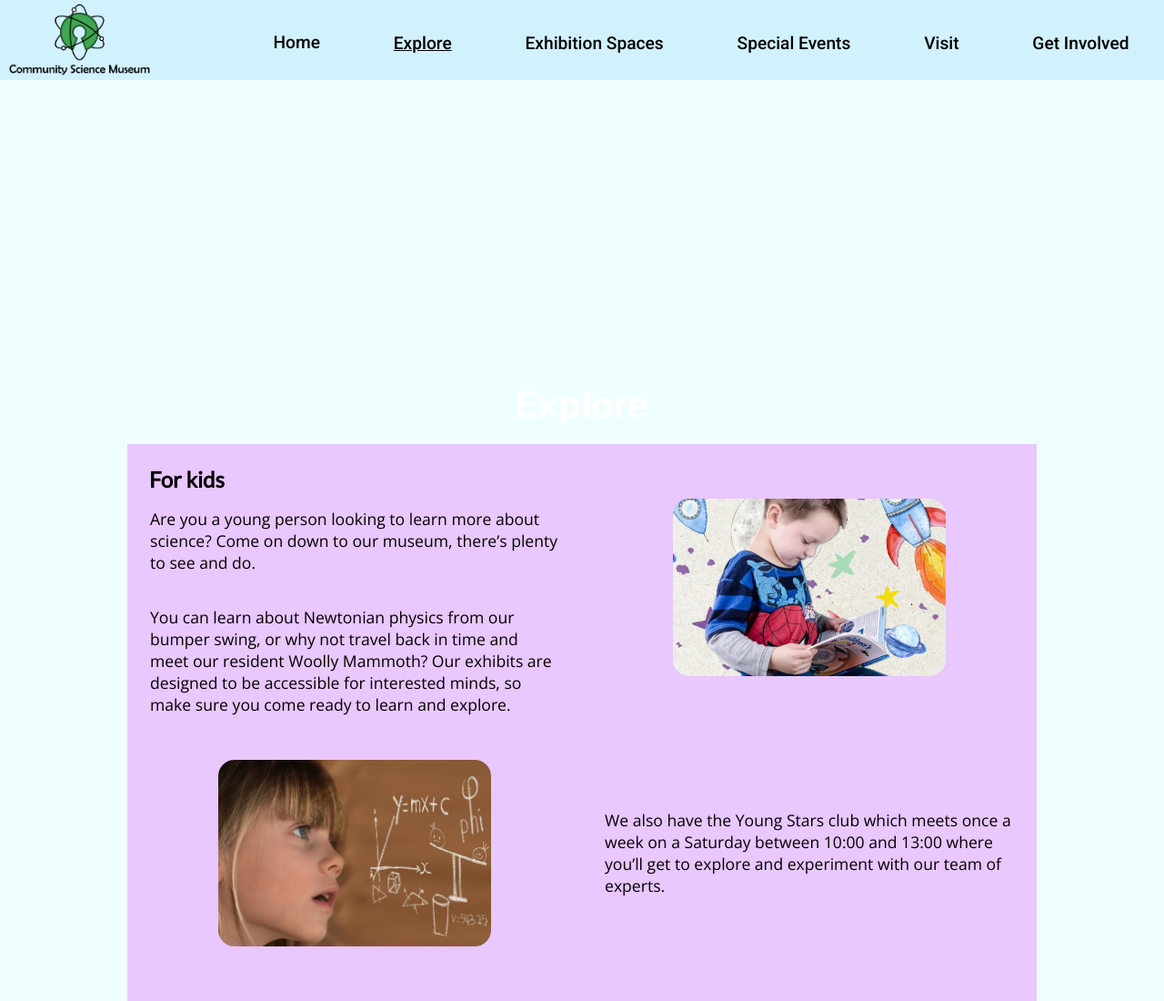
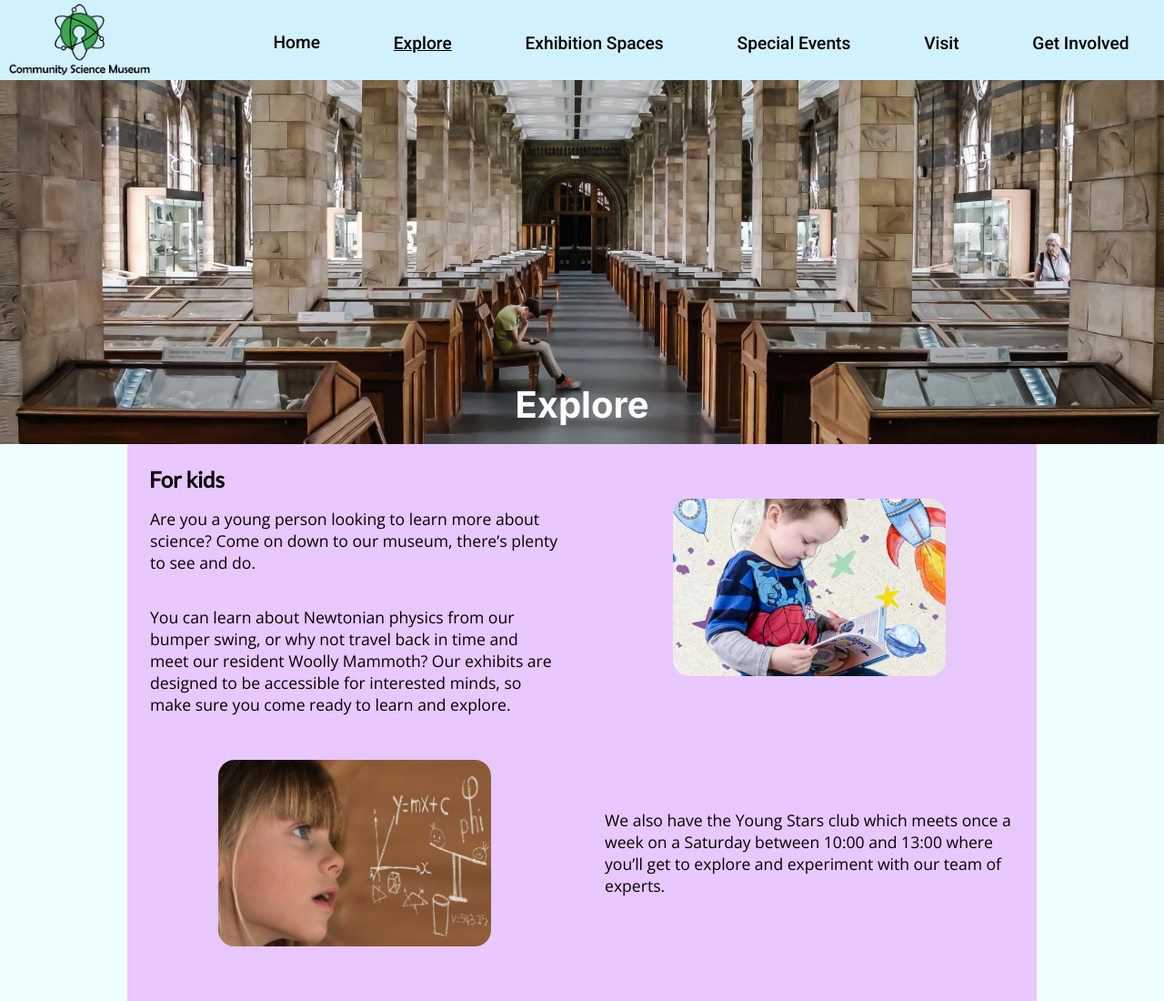
Before and after one commit to TheRegzi/Semester-Project-1, a plain HTML site: page explore.html in a window 1280 px wide. Shown: the top 1100 px of the page at 91% size. Drawn offline with nearby package versions, Linux system fonts and the light colour scheme.

Commit message:
Updated file path

```diff
--- a/css/explore.css
+++ b/css/explore.css
@@ -1,5 +1,5 @@
 .explore-banner {
-    background-image: url(photos/mavis-cw-164128.jpg);
+    background-image: url(../photos/mavis-cw-164128.jpg);
     width: 100%;
     height: 300px;
     background-size: cover;
```
